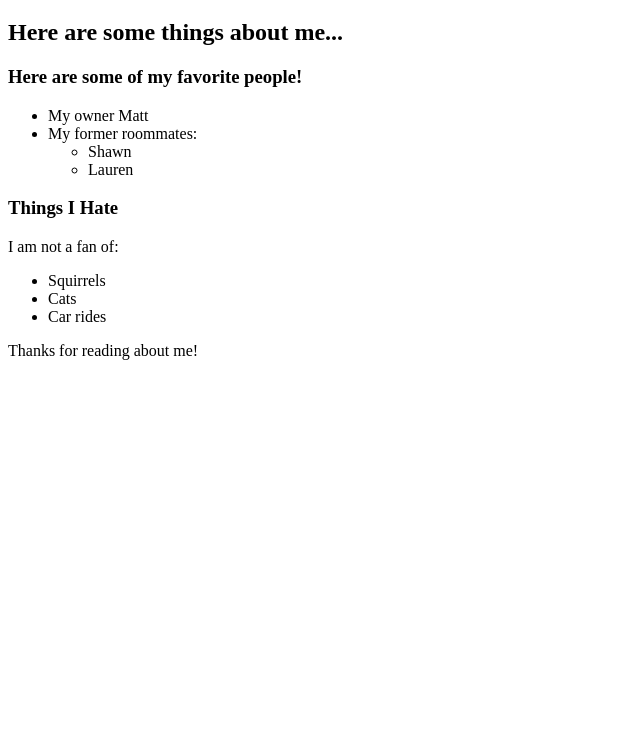
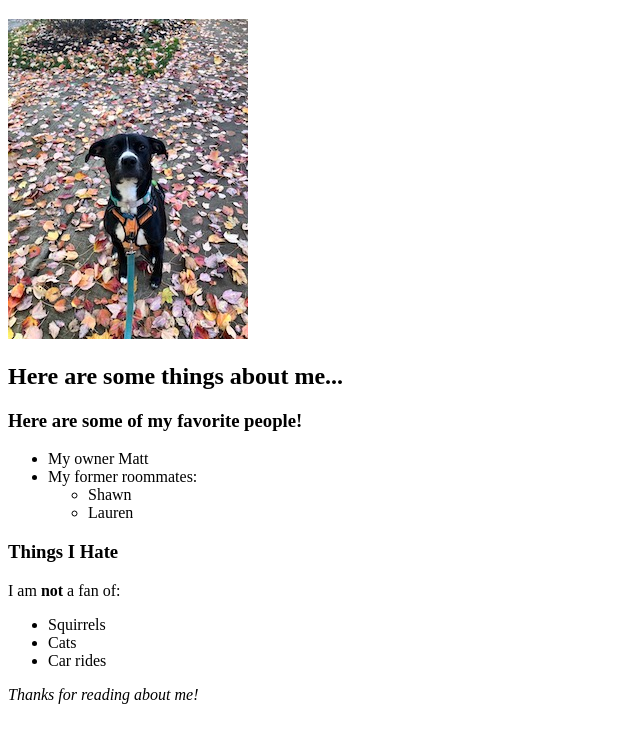
Before and after one commit to HeyImMatt/nova, a plain HTML site: page nova.html in a window 1280 px wide. Shown: the part 61-800 px from the top of the page, without its empty margins (0-640 px from the left). Drawn offline with Linux system fonts and the light colour scheme.

Commit message:
Add picture of nova and some inline elements

```diff
--- a/nova.html
+++ b/nova.html
@@ -7,6 +7,7 @@
 
 <body>
   <h1>Get to Know Nova</h1>
+  <img src="novapic1.jpg" alt="A picture of Nova">
   <h2>Here are some things about me...</h2>
   <h3>Here are some of my favorite people!</h3>
   <ul>
@@ -19,13 +20,13 @@
     </li>
   </ul>
   <h3>Things I Hate</h3>
-  <p>I am not a fan of:</p>
+  <p>I am <strong>not</strong> a fan of:</p>
   <ul>
     <li>Squirrels</li>
     <li>Cats</li>
     <li>Car rides</li>
   </ul>
-  <p>Thanks for reading about me!</p>
+  <p><em>Thanks for reading about me!</em></p>
 </body>
 
 </html>
```
Also changed, not shown: novapic1.JPG (added).
